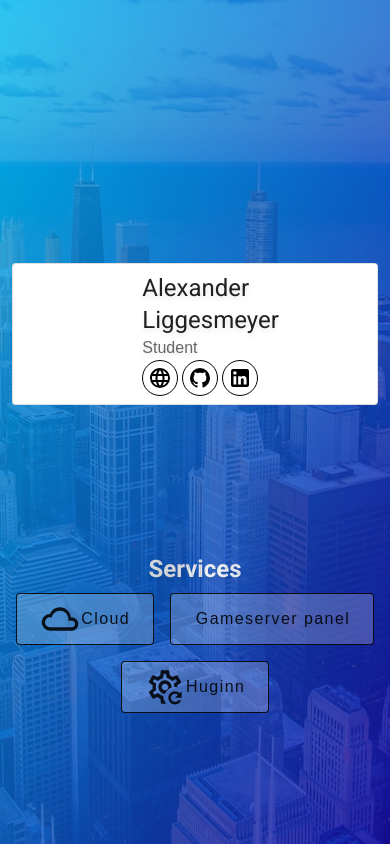
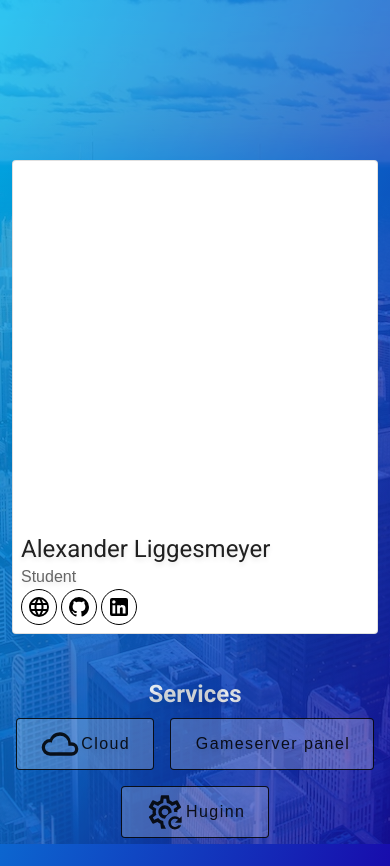
Before and after one commit to alex9849/liggesmeyer.net, a Vue app: page / in a window 390 px wide. Before the commit the page ends 844 px from the top, so only its background shows below. Built offline with nearby package versions, Linux system fonts and the light colour scheme.

Commit message:
mobile card

```diff
--- a/src/components/PersonCard.vue
+++ b/src/components/PersonCard.vue
@@ -5,14 +5,14 @@
       outlined
   >
     <div class="row ma-0">
-      <div class="col-4">
+      <div class="col-12 col-sm-4">
         <v-avatar
             size="100%"
         >
           <v-img src="../assets/ALiggesmeyer-Profil.jpg"></v-img>
         </v-avatar>
       </div>
-      <div class="pa-2 col-8 d-flex flex-column" align="left">
+      <div class="pa-2 col-12 col-sm-8 d-flex flex-column" align="left">
         <div class="text-h5 text--primary pa-0"
         >
           {{ value.name }}
```
